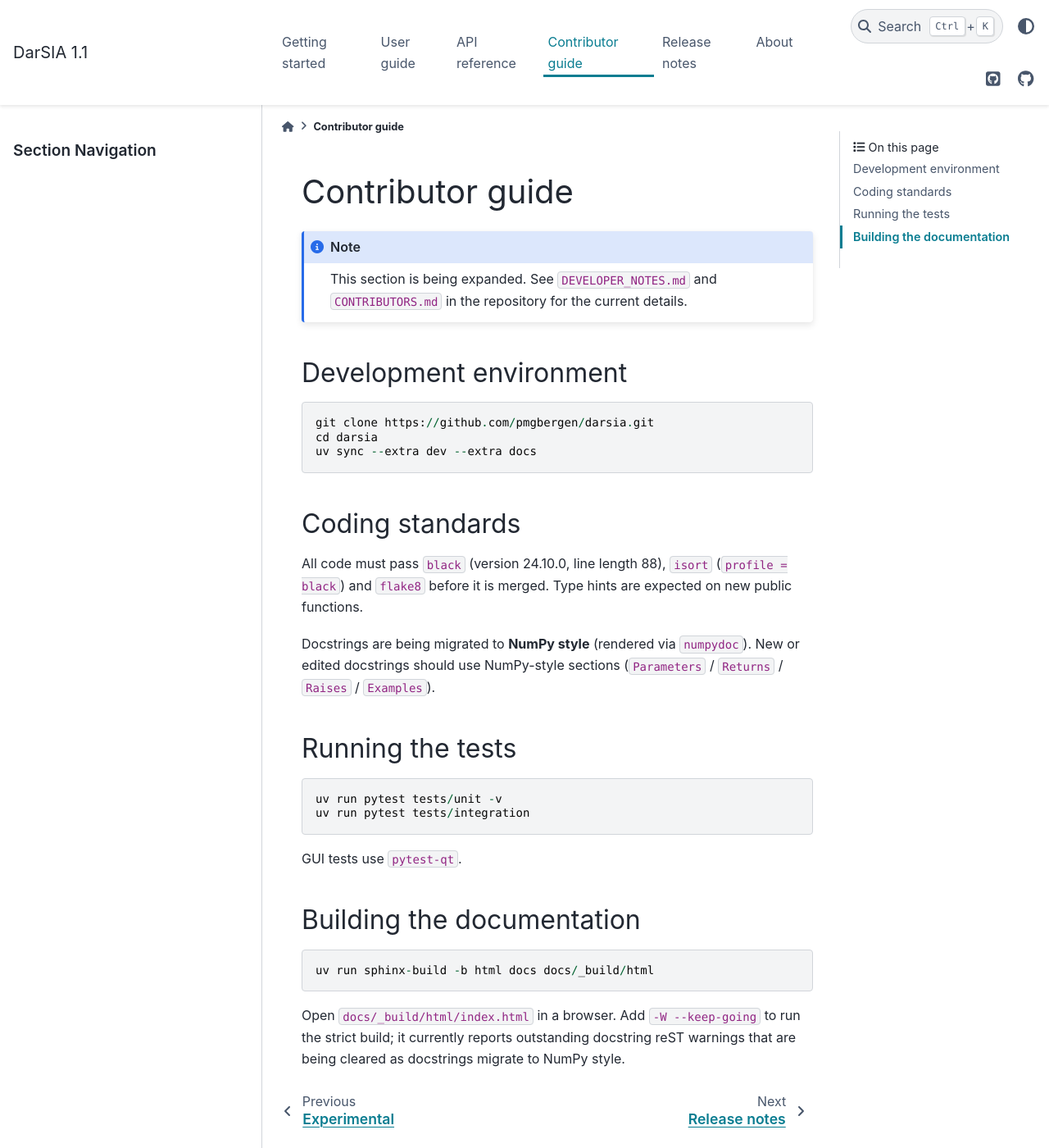
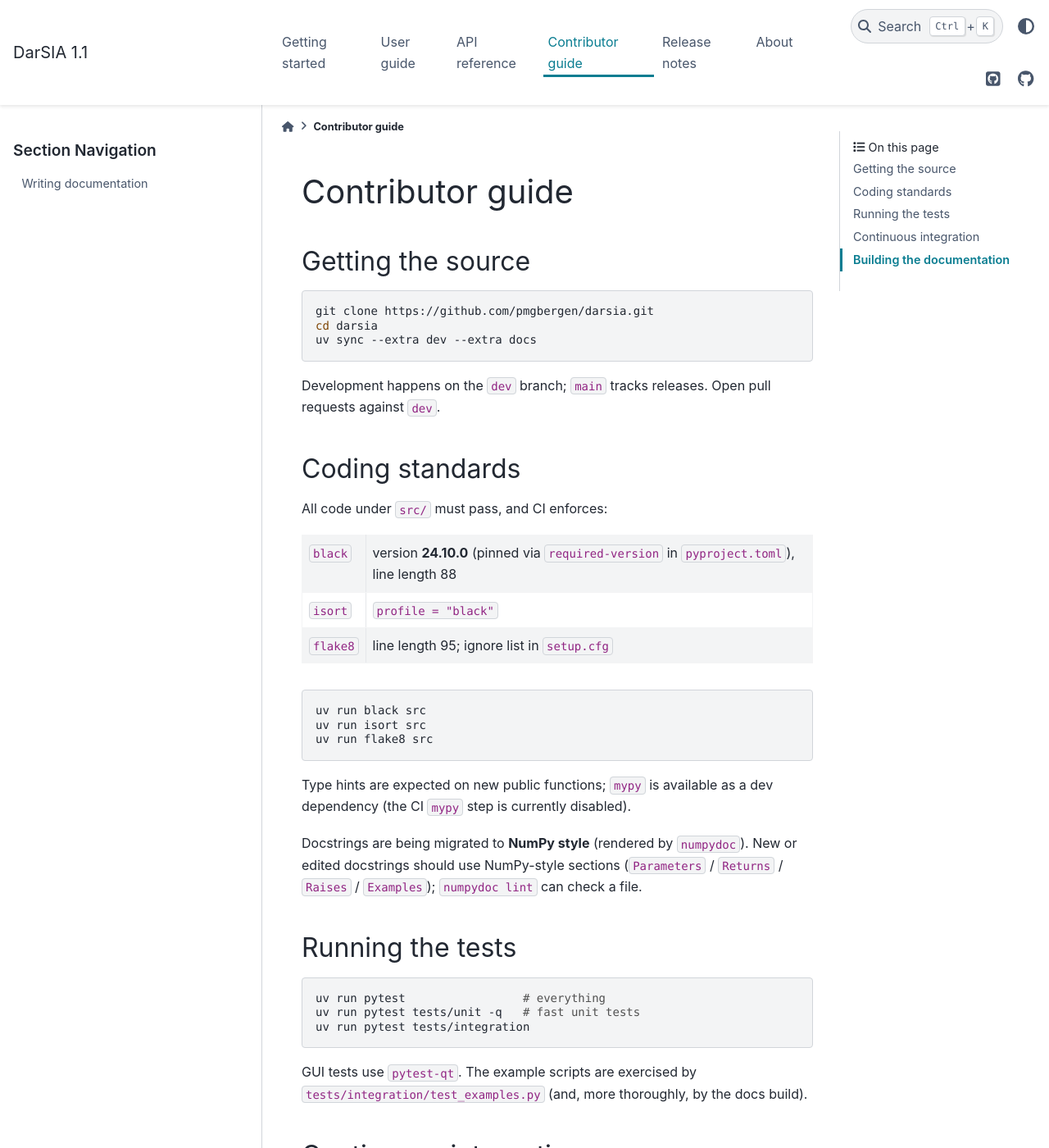
Before and after one commit to pmgbergen/DarSIA, a Sphinx documentation site: the page built from docs/development/index.rst, in a window 1280 px wide and 1400 px high. Shown: the whole window at 82% size. Built offline with Sphinx 7.4.7 and the PyData theme 0.15.4, drawn with Linux system fonts in a browser that asks for light colours; pages that are not in the unit, such as notebooks, are missing from menus; some of the changed text lies outside the part shown.

Commit message:
DOC: Restructure landing page and move some of the material

```diff
--- a/docs/development/index.rst
+++ b/docs/development/index.rst
@@ -2,48 +2,83 @@
 Contributor guide
 #################
 
-.. note::
+.. toctree::
+   :hidden:
 
-   This section is being expanded. See ``DEVELOPER_NOTES.md`` and
-   ``CONTRIBUTORS.md`` in the repository for the current details.
+   writing_docs
 
-Development environment
-=======================
+Getting the source
+==================
 
-::
+.. code-block:: bash
 
    git clone https://github.com/pmgbergen/darsia.git
    cd darsia
    uv sync --extra dev --extra docs
 
+Development happens on the ``dev`` branch; ``main`` tracks releases. Open pull
+requests against ``dev``.
+
 Coding standards
 ================
 
-All code must pass ``black`` (version 24.10.0, line length 88), ``isort``
-(``profile = black``) and ``flake8`` before it is merged. Type hints are
-expected on new public functions.
+All code under ``src/`` must pass, and CI enforces:
 
-Docstrings are being migrated to **NumPy style** (rendered via ``numpydoc``).
-New or edited docstrings should use NumPy-style sections
-(``Parameters`` / ``Returns`` / ``Raises`` / ``Examples``).
+============  ==================================================================
+``black``     version **24.10.0** (pinned via ``required-version`` in
+              ``pyproject.toml``), line length 88
+``isort``     ``profile = "black"``
+``flake8``    line length 95; ignore list in ``setup.cfg``
+============  ==================================================================
+
+.. code-block:: bash
+
+   uv run black src
+   uv run isort src
+   uv run flake8 src
+
+Type hints are expected on new public functions; ``mypy`` is available as a dev
+dependency (the CI ``mypy`` step is currently disabled).
+
+Docstrings are being migrated to **NumPy style** (rendered by ``numpydoc``). New
+or edited docstrings should use NumPy-style sections
+(``Parameters`` / ``Returns`` / ``Raises`` / ``Examples``); ``numpydoc lint`` can
+check a file.
 
 Running the tests
 =================
 
-::
+.. code-block:: bash
 
-   uv run pytest tests/unit -v
+   uv run pytest                 # everything
+   uv run pytest tests/unit -q   # fast unit tests
    uv run pytest tests/integration
 
-GUI tests use ``pytest-qt``.
+GUI tests use ``pytest-qt``. The example scripts are exercised by
+``tests/integration/test_examples.py`` (and, more thoroughly, by the docs
+build).
+
+Continuous integration
+======================
+
+The *Build test* workflow (``.github/workflows/ci.yml``) runs on every push and
+pull request to ``main`` and ``dev``:
+
+* **static-checks** -- ``black`` / ``flake8`` / ``isort`` on ``src``;
+* **build-without-petsc** -- ``pytest`` on Python 3.12, 3.13 and 3.14;
+* **pytest-with-petsc** -- full suite with PETSc, on ``main`` only.
+
+The *Documentation* workflow builds this site and deploys it to GitHub Pages on
+every push to ``dev``.
 
 Building the documentation
 ==========================
 
-::
+.. code-block:: bash
 
    uv run sphinx-build -b html docs docs/_build/html
 
-Open ``docs/_build/html/index.html`` in a browser. Add ``-W --keep-going`` to
-run the strict build; it currently reports outstanding docstring reST warnings
-that are being cleared as docstrings migrate to NumPy style.
+Open ``docs/_build/html/index.html``. Add ``-W --keep-going`` for the strict
+build (it currently reports docstring reST warnings that are being cleared as
+docstrings migrate to NumPy style). See :doc:`writing_docs` for how the docs are
+organised and how to add an example or a page.
```
Also changed, not shown: README.md (+56 -65 lines), docs/about/index.rst (+22 -7 lines), docs/development/writing_docs.rst (added, +73 -0 lines), docs/getting_started/index.rst (+60 -26 lines), docs/getting_started/installation.rst (added, +93 -0 lines), docs/release_notes/index.rst (+8 -6 lines).
